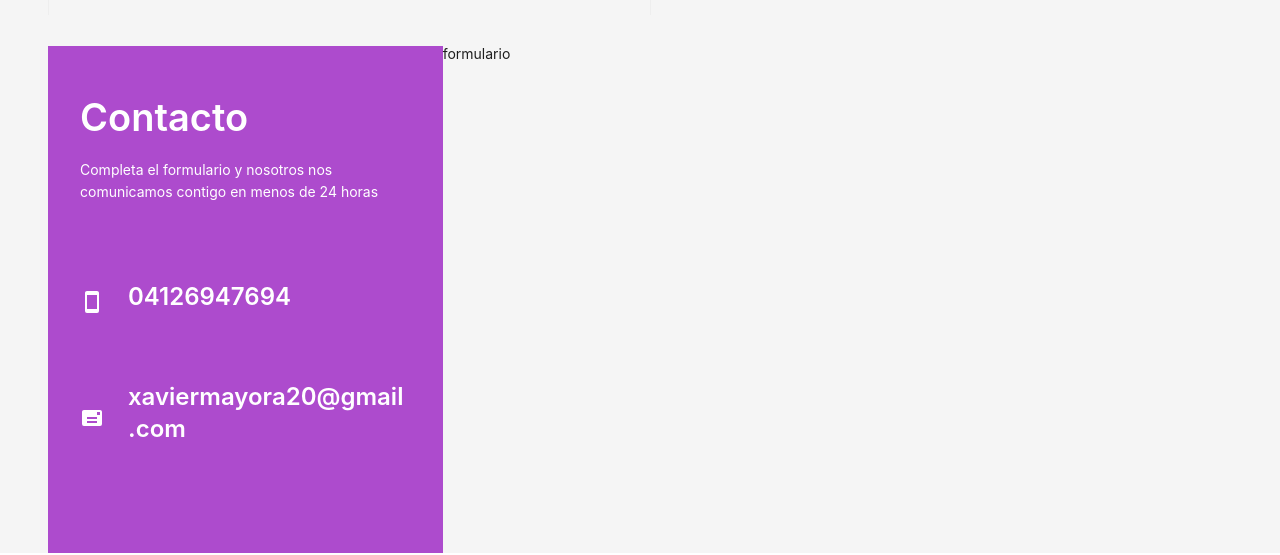
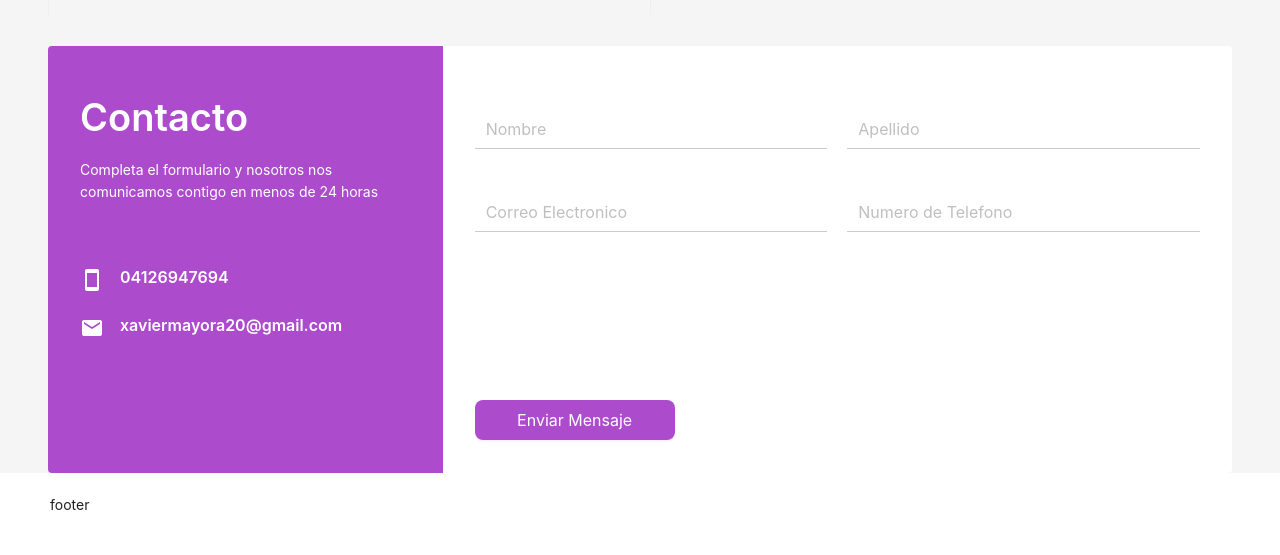
Before and after one commit to StrohXl/medicalProducts, a Next.js app: page / in a window 1280 px wide. Shown: the part 965-1520 px from the top of the page. Built offline with nearby package versions, Linux system fonts and the light colour scheme.

Commit message:
terminando contact

```diff
--- a/components/contact.js
+++ b/components/contact.js
@@ -1,12 +1,24 @@
 import React from "react";
-import { Row, Col, Typography, ConfigProvider, Space } from "antd";
+import { Row, Col, Typography, ConfigProvider, Space, theme } from "antd";
 import Icon from "@mdi/react";
-import { mdiCellphone, mdiMail } from "@mdi/js";
+import { mdiCellphone, mdiEmail } from "@mdi/js";
+import FormContact from "./forms/formContact";
+
 const { Title, Paragraph } = Typography;
 const contact = () => {
+  const { token } = theme.useToken();
   return (
-    <Row >
-      <Col xl={8} style={{ padding: "3rem 2rem 6rem", backgroundColor: "#ad4bcd" }}>
+    <Row>
+      <Col
+        xs={24}
+        lg={8}
+        style={{
+          padding: "3rem 2rem 8rem",
+          backgroundColor: token.colorSecondary,
+          borderTopLeftRadius: "4px",
+          borderBottomLeftRadius: "4px",
+        }}
+      >
         <ConfigProvider
           theme={{
             token: {
@@ -19,19 +31,31 @@ const contact = () => {
             Completa el formulario y nosotros nos comunicamos contigo en menos
             de 24 horas
           </Paragraph>
-          <Space size="large" style={{marginTop: '4rem'}}>
-            <Icon path={mdiCellphone} size={1} color="#fff" />
-            <Title level={3}>04126947694</Title>
-          </Space>
-          <Space size="large" style={{marginTop: '3.5rem'}}>
-            <Icon path={mdiMail} size={1} color="#fff" />
-            <Title level={3}>xaviermayora20@gmail.com</Title>
-          </Space>
+          <div>
+            <Space size="middle" style={{ marginTop: "3rem" }}>
+              <Icon path={mdiCellphone} size={1} color="#fff" />
+              <Title level={5}>04126947694</Title>
+            </Space>
+          </div>
+          <div>
+            <Space size="middle" style={{ marginTop: "1rem" }}>
+              <Icon path={mdiEmail} size={1} color="#fff" />
+              <Title level={5}>xaviermayora20@gmail.com</Title>
+            </Space>
+          </div>
         </ConfigProvider>
       </Col>
-      <Col xl={16}>
-
-        formulario
+      <Col
+        lg={16}
+        xs={24}
+        style={{
+          padding: "4rem 2rem 0",
+          background: "#fff",
+          borderTopRightRadius: "4px",
+          borderBottomRightRadius: "4px",
+        }}
+      >
+        <FormContact />
       </Col>
     </Row>
   );
--- a/components/forms/formContact.js
+++ b/components/forms/formContact.js
@@ -0,0 +1,148 @@
+import React from "react";
+import {
+  Form,
+  Input,
+  Button,
+  Row,
+  Col,
+  ConfigProvider,
+  notification,
+  theme
+} from "antd";
+
+const formContact = () => {
+  const openNotification = () => {
+    notification.success({
+      message: "Felicitaciones",
+      description:
+        "Se ha enviado el mensaje exictosamente, seras atendido por nuestros trabajadores en menos de 24horas",
+    });
+  };
+
+  const {token} = theme.useToken()
+
+  const onFinish = (e) => {
+    openNotification();
+    console.log(e);
+  };
+
+
+
+  return (
+    <ConfigProvider
+      theme={{
+        token: {},
+        components: {
+          Input: {
+            borderRadiusLG: "0",
+          },
+        },
+      }}
+    >
+      <Form
+        name="control-ref"
+        layout="vertical"
+        onFinish={onFinish}
+      >
+        <Row gutter={[20, 20]}>
+          <Col xl={12}>
+            <Form.Item
+              name="name"
+              rules={[
+                { required: true, message: "Porfavor escriba su Nombre!" },
+              ]}
+            >
+              <Input
+                style={{
+                  border: "0",
+                  borderBottom: "1px solid #ccc",
+                  boxShadow: "none",
+                }}
+                size="large"
+                placeholder="Nombre"
+              />
+            </Form.Item>
+          </Col>
+          <Col xl={12}>
+            <Form.Item
+              name="secondname"
+              rules={[
+                { required: true, message: "Porfavor escriba su Apellido!" },
+              ]}
+            >
+              <Input
+                style={{
+                  border: "0",
+                  borderBottom: "1px solid #ccc",
+                  boxShadow: "none",
+                }}
+                size="large"
+                placeholder="Apellido"
+              />
+            </Form.Item>
+          </Col>
+          <Col xl={12}>
+            <Form.Item
+              name="email"
+              rules={[
+                {
+                  required: true,
+                  type: "email",
+                  message: "Porfavor escriba su correo!",
+                },
+              ]}
+            >
+              <Input
+                style={{
+                  border: "0",
+                  borderBottom: "1px solid #ccc",
+                  boxShadow: "none",
+                }}
+                size="large"
+                placeholder="Correo Electronico"
+              />
+            </Form.Item>
+          </Col>
+          <Col xl={12}>
+            <Form.Item
+              name="tlf"
+              rules={[
+                {
+                  required: true,
+                  type: "string",
+                  message: "Porfavor escriba su Numero de telefono!",
+                },
+              ]}
+            >
+              <Input
+                style={{
+                  border: "0",
+                  borderBottom: "1px solid #ccc",
+                  boxShadow: "none",
+                }}
+                size="large"
+                placeholder="Numero de Telefono"
+              />
+            </Form.Item>
+          </Col>
+        </Row>
+        <Form.Item style={{ marginTop: "9rem" }}>
+        <ConfigProvider theme={{token:{colorPrimary: token.colorSecondary}}}>
+
+           <Button
+
+             size="large"
+             type="primary"
+             htmlType="submit"
+             style={{ width: "200px"}}
+             >
+             Enviar Mensaje
+           </Button>
+               </ConfigProvider>
+        </Form.Item>
+      </Form>
+    </ConfigProvider>
+  );
+};
+
+export default formContact;
--- a/pages/_app.js
+++ b/pages/_app.js
@@ -9,11 +9,17 @@ export default function App({ Component, pageProps }) {
 
   return (
     <>
-        {
-          router.asPath == '/login' || router.asPath == '/registerUser'?
+      {router.asPath == "/login" || router.asPath == "/registerUser" ? (
         <Component {...pageProps} />
-          :
-
+      ) : (
+        <ConfigProvider
+        theme={{
+          token:{
+            colorPrimary: '#1890ff',
+            colorSecondary: '#ad4bcd',
+          }
+        }}
+        >
           <Layout>
             <header>
               <Nav />
@@ -21,15 +27,12 @@ export default function App({ Component, pageProps }) {
             <Content className="main">
               <Component {...pageProps} />
             </Content>
-          <Footer
-          style={{background: '#fff', height: '300px'}}
-          >footer</Footer>
+            <Footer style={{ background: "#fff", height: "300px" }}>
+              footer
+            </Footer>
           </Layout>
-
-
-        }
-
-
+        </ConfigProvider>
+      )}
     </>
   );
 }
```
Also changed, not shown: components/notification.js (added, +7 -0 lines). Lines whose indentation alone changed are shown as unchanged.
